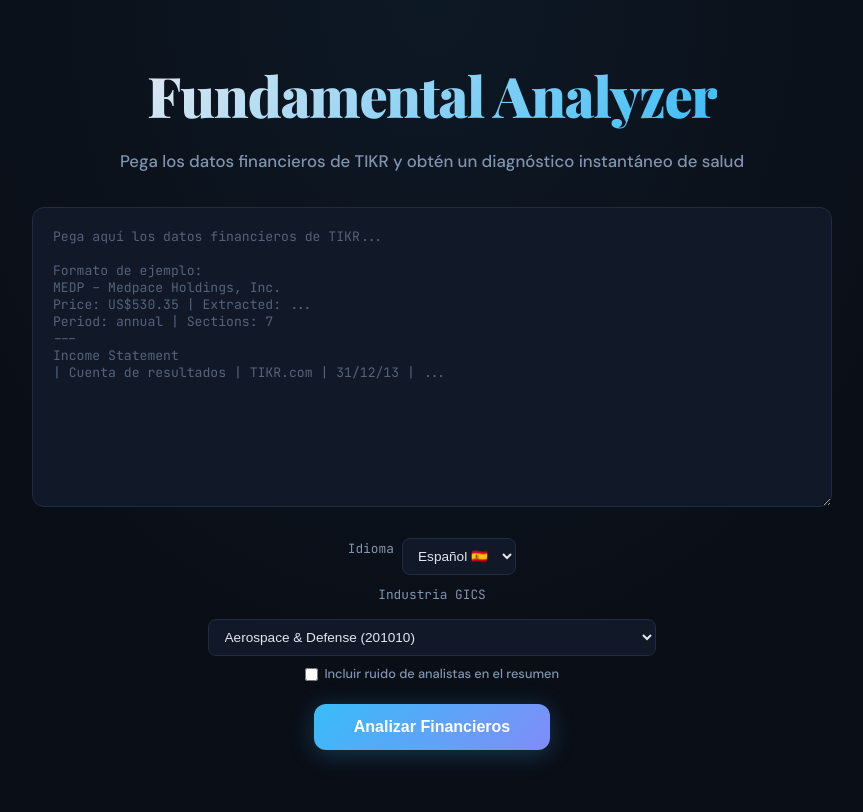
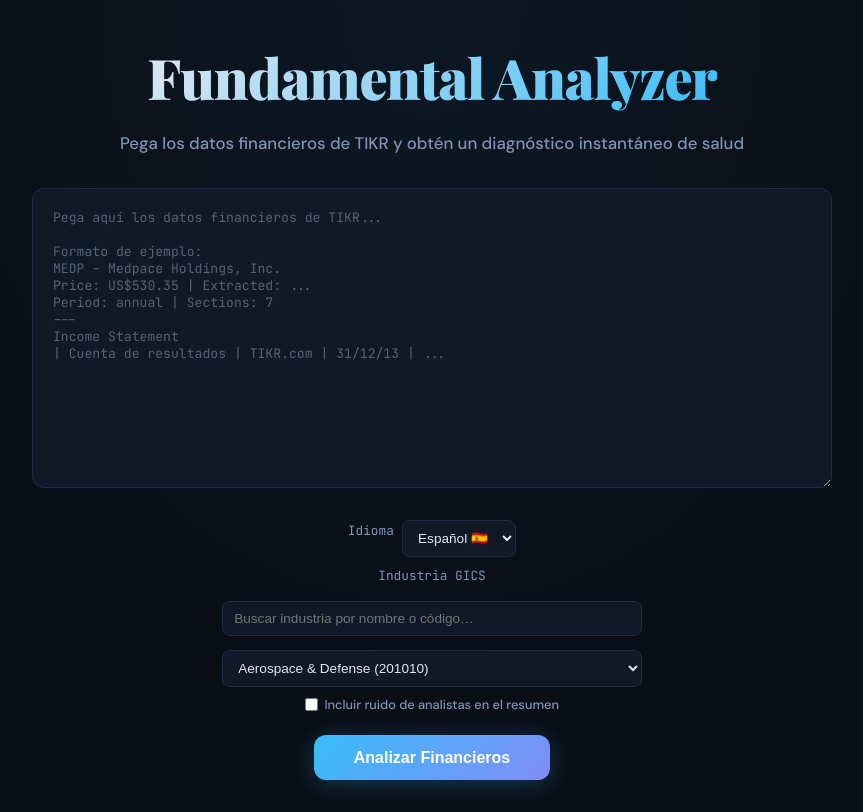
Before and after one commit to arfipod/fundamental-analyzer, a React (Vite) app: page / in a window 1280 px wide. Shown: the whole page, without its empty margins (208-1071 px from the left). Built offline with nearby package versions, Linux system fonts and the light colour scheme.

Commit message:
add searchable GICS industry selector

```diff
--- a/src/ui/pages/AnalyzerPage.tsx
+++ b/src/ui/pages/AnalyzerPage.tsx
@@ -18,7 +18,27 @@ export function AnalyzerPage() {
     []
   );
   const [industry, setIndustry] = useState(sortedIndustries[0]?.code ?? '');
+  const [industryQuery, setIndustryQuery] = useState('');
   const [includeAnalystNoise, setIncludeAnalystNoise] = useState(false);
+
+  const filteredIndustries = useMemo(() => {
+    const query = industryQuery.trim().toLowerCase();
+    if (!query) return sortedIndustries;
+
+    return sortedIndustries.filter((item) => {
+      const haystack = `${item.name} ${item.code}`.toLowerCase();
+      return haystack.includes(query);
+    });
+  }, [industryQuery, sortedIndustries]);
+
+  useEffect(() => {
+    if (filteredIndustries.length > 0) {
+      const selectedStillVisible = filteredIndustries.some((item) => item.code === industry);
+      if (!selectedStillVisible) {
+        setIndustry(filteredIndustries[0].code);
+      }
+    }
+  }, [filteredIndustries, industry]);
 
   useEffect(() => {
     window.toggleSection = toggleSection;
@@ -77,19 +97,32 @@ export function AnalyzerPage() {
               }}
             >
               <label
-                htmlFor="industrySelect"
+                htmlFor="industrySearch"
                 className="mono"
                 style={{ fontSize: '.8rem', color: 'var(--text-dim)' }}
               >
                 {t('industry')}
               </label>
+              <input
+                id="industrySearch"
+                className="profile-select"
+                style={{ width: 'min(100%, 420px)' }}
+                value={industryQuery}
+                onChange={(e) => setIndustryQuery(e.target.value)}
+                placeholder={
+                  lang === 'es'
+                    ? 'Buscar industria por nombre o código…'
+                    : 'Search industry by name or code…'
+                }
+              />
               <select
                 id="industrySelect"
                 className="profile-select"
+                style={{ width: 'min(100%, 420px)' }}
                 value={industry}
                 onChange={(e) => setIndustry(e.target.value)}
               >
-                {sortedIndustries.map((item) => (
+                {filteredIndustries.map((item) => (
                   <option key={item.code} value={item.code}>{`${item.name} (${item.code})`}</option>
                 ))}
               </select>
```
Also changed, not shown: 1 other file (tests, documents, lock files or other folders).
